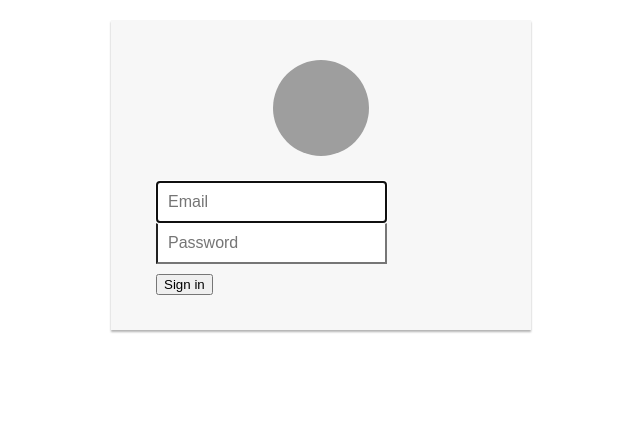
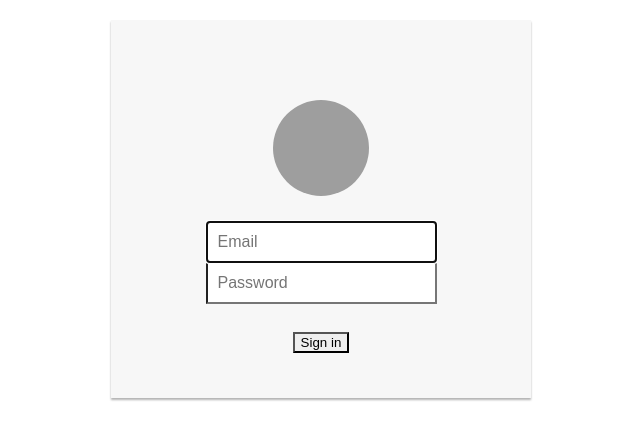
Before and after one commit to mkreder/dockerpanel, a plain HTML site: page login.html in a window 1280 px wide. Shown: the whole page, without its empty margins (319-959 px from the left). Drawn offline with Linux system fonts and the light colour scheme; grey boxes are pictures that could not be loaded.

Commit message:
fixed login css

```diff
--- a/styles.css
+++ b/styles.css
@@ -28,6 +28,9 @@
 }
 .form-signin input[type="text"]
 {
+    display: block;
+    margin-left: auto;
+    margin-right: auto;
     margin: auto;
     margin-bottom: -1px;
     border-bottom-left-radius: 0;
@@ -35,6 +38,19 @@
 }
 .form-signin input[type="password"]
 {
+    display: block;
+    margin-left: auto;
+    margin-right: auto;
+    margin: auto;
+    margin-bottom: 10px;
+    border-top-left-radius: 0;
+    border-top-right-radius: 0;
+}
+.form-signin button[type="submit"]
+{
+    display: block;
+    margin-left: auto;
+    margin-right: auto;
     margin: auto;
     margin-bottom: 10px;
     border-top-left-radius: 0;
@@ -45,7 +61,7 @@
     margin: auto;
     width: 30%;
     margin-top: 20px;
-    padding: 40px 20px 20px 20px;
+    padding: 80px 20px 20px 20px;
     background-color: #f7f7f7;
     -moz-box-shadow: 0px 2px 2px rgba(0, 0, 0, 0.3);
     -webkit-box-shadow: 0px 2px 2px rgba(0, 0, 0, 0.3);
```
